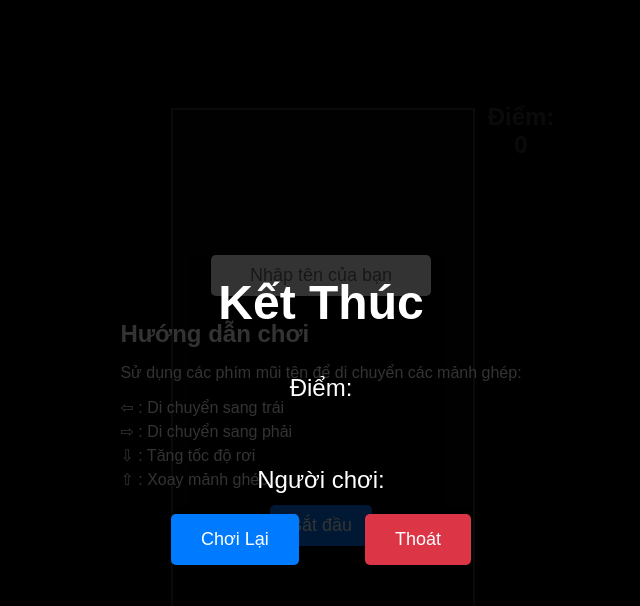
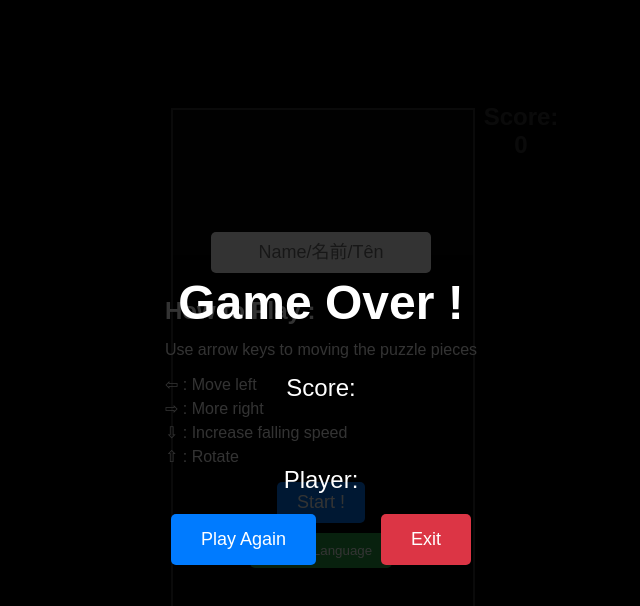
Before and after one commit to Tachibana11111/Tetris, a plain HTML site: page index.html in a window 1280 px wide. Shown: the whole page, without its empty margins (319-959 px from the left). Drawn offline with Linux system fonts and the light colour scheme.

Commit message:
Update index.html

```diff
--- a/index.html
+++ b/index.html
@@ -7,36 +7,40 @@
     <link rel="stylesheet" href="styles.css" />
   </head>
   <body>
-    <div class="overlay" id="startOverlay">
+     <div class="overlay" id="startOverlay">
       <div class="start-container">
-        <input type="text" id="playerName" placeholder="Nhập tên của bạn" />
-
-        <div class="instructions">
-          <h3>Hướng dẫn chơi</h3>
-          <p>Sử dụng các phím mũi tên để di chuyển các mảnh ghép:</p>
+        <div id="nameAlert" style="color: rgb(255, 174, 0); display: none">
+          <span id="nameAlertMessage"></span>
+        </div>
+        <input type="text" id="playerName" placeholder="Name/名前/Tên" />
+        <div class="instructions" id="instructions">
+          <h3 id="howToPlay">How to Play :</h3>
+          <p id="AInstruct">Use arrow keys to moving the puzzle pieces</p>
           <ul>
-            <li>⇦ : Di chuyển sang trái</li>
-            <li>⇨ : Di chuyển sang phải</li>
-            <li>⇩ : Tăng tốc độ rơi</li>
-            <li>⇧ : Xoay mảnh ghép</li>
+            <li id="moveLeft">⇦ : Move left</li>
+            <li id="moveRight">⇨ : More right</li>
+            <li id="IncrSPD">⇩ : Increase falling speed</li>
+            <li id="Rotate">⇧ : Rotate</li>
           </ul>
         </div>
-        <button id="startButton">Bắt đầu</button>
+        <button id="startButton">Start !</button>
+        <button id="toggleLanguageButton">Switch Language</button>
       </div>
     </div>
+
     <div class="game-container">
       <canvas id="gameCanvas" width="300" height="600"></canvas>
       <div class="score">
-        <h2>Điểm: <span id="score">0</span></h2>
+        <h2 id="scoreTitle">Score: <span id="score">0</span></h2>
       </div>
     </div>
     <div id="gameOverOverlay" class="overlay hidden">
-      <h2>Kết Thúc</h2>
-      <p id="gameOverScore">Điểm:</p>
-      <p id="playerNameDisplay">Người chơi:</p>
+      <h2 id="gameOverTitle">Game Over !</h2>
+      <p id="gameOverScore">Score:</p>
+      <p id="playerNameDisplay">Player:</p>
       <div class="buttons">
-        <button id="playAgainButton">Chơi Lại</button>
-        <button id="quitButton">Thoát</button>
+        <button id="playAgainButton">Play Again</button>
+        <button id="quitButton">Exit</button>
       </div>
     </div>
     <script src="scripts.js"></script>
```
